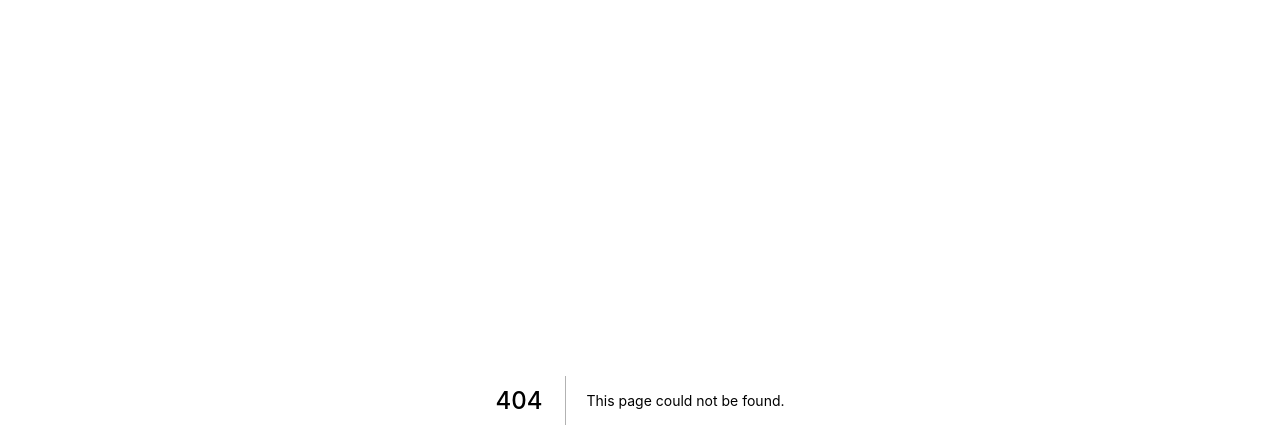
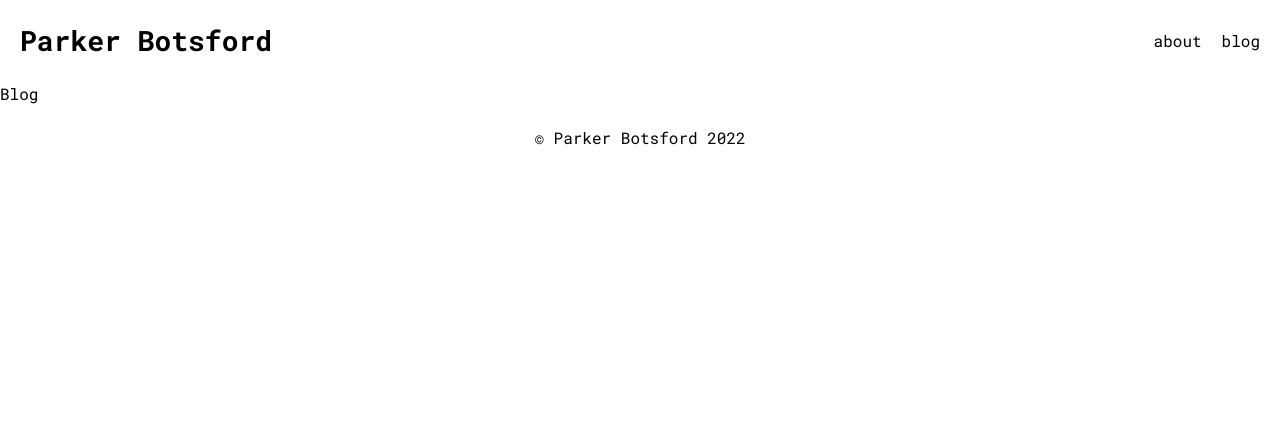
Before and after one commit to parbots/parkerbotsford.com, a Next.js app: page /blog in a window 1280 px wide. Before the commit this address had no page. Shown: the top 448 px of the page. Built offline with nearby package versions, Linux system fonts and the light colour scheme.

Commit message:
Refactor main page

```diff
--- a/components/header/header.module.css
+++ b/components/header/header.module.css
@@ -1,11 +1,8 @@
 .header {
-    position: sticky;
-    top: 0;
     display: flex;
     justify-content: space-between;
     align-items: center;
     padding: 20px;
-    border-bottom: 2px solid;
     width: 100%;
 }
 
--- /dev/null
+++ b/pages/blog/index.js
@@ -0,0 +1,21 @@
+import Head from 'next/head';
+
+import Header from '../../components/header';
+import Hero from '../../components/hero/';
+import Footer from '../../components/footer';
+
+import styles from '../../styles/about-page.module.css';
+
+export default function HomePage() {
+    return (
+        <main className={styles.main}>
+            <Head>
+                <title>Parker Botsford</title>
+            </Head>
+
+            <Header />
+            <section>Blog</section>
+            <Footer />
+        </main>
+    );
+}
```
Also changed, not shown: pages/index.js (+5 -3 lines).
